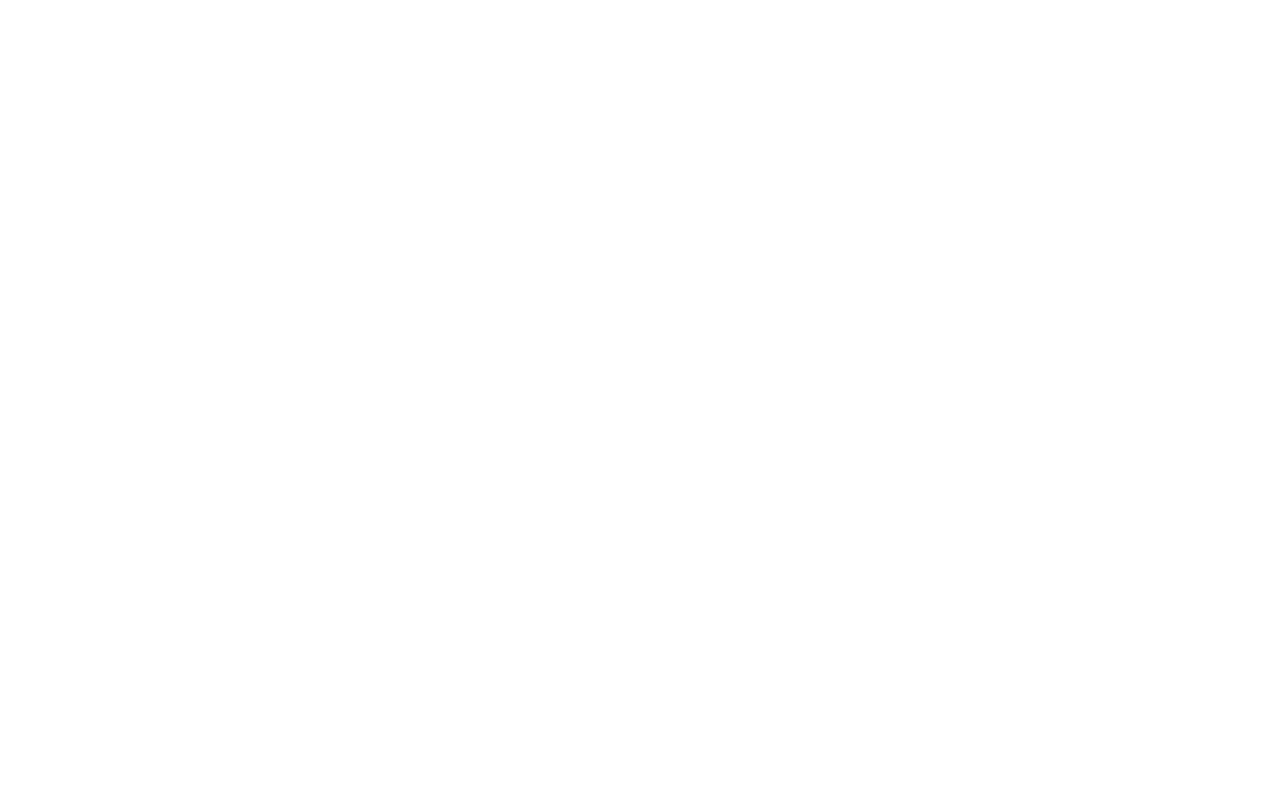
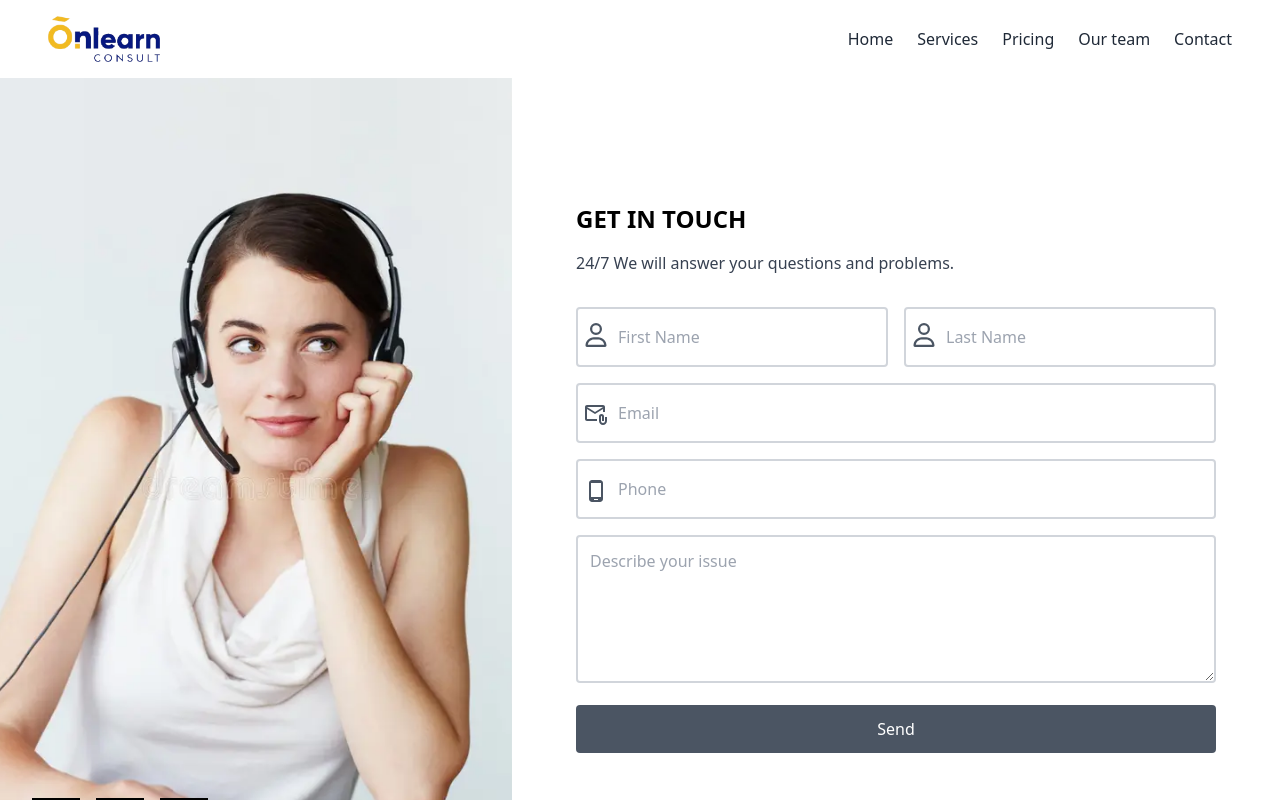
Before and after one commit to solomonojox/waitecc, a React (Create React App) app: page /contact in a window 1280 px wide. Before the commit this address had no page. Shown: the top 800 px of the page. Built offline with nearby package versions, Linux system fonts and the light colour scheme.

Commit message:
Contact us page

```diff
--- a/src/App.js
+++ b/src/App.js
@@ -3,6 +3,7 @@
 // Components
 import LandingPage from './Pages/Landing';
 import Services from './Pages/Services';
+import ContactUs from './Pages/ContactUs';
 
 function App() {
   return (
@@ -11,6 +12,7 @@
         <Routes>
           <Route path="/" element={<LandingPage />} />
           <Route path="/services" element={<Services />} />
+          <Route path="/contact" element={<ContactUs />} />
         </Routes>
       </Router>
     </div>
--- a/src/Assets/assets.js
+++ b/src/Assets/assets.js
@@ -2,12 +2,14 @@
 import hero2 from '../Assets/hero2.jpg'
 import hero3 from '../Assets/hero3.avif'
 import services from '../Assets/services.png'
+import contact_us from '../Assets/contact-us.webp'
 
 const assets = {
     logo,
     hero2,
     hero3,
-    services
+    services,
+    contact_us
 }
 
 export default assets;
--- a/src/Components/Navbar.jsx
+++ b/src/Components/Navbar.jsx
@@ -2,13 +2,12 @@
 import assets from "../Assets/assets";
 import { Link } from "react-router-dom";
 
-import { FaSearch, FaBars, FaTimes } from "react-icons/fa";
+import { FaBars, FaTimes } from "react-icons/fa";
 import { IoMdArrowDropdown } from "react-icons/io";
 
 const Navbar = () => {
   const [menuOpen, setMenuOpen] = useState(false);
   const [innerMenu, setInnerMenu] = useState(false);
-  const [exploreOpen, setExploreOpen] = useState(false);
 
   const toggleMenu = () => {
     setMenuOpen(!menuOpen);
@@ -23,7 +22,7 @@
         </div>
 
         {/* Search Bar */}
-        <div className="hidden lg:flex mx-6">
+        {/* <div className="hidden lg:flex mx-6">
           <div className="relative w-[600px]">
             <input
               type="text"
@@ -34,7 +33,7 @@
               <FaSearch />
             </button>
           </div>
-        </div>
+        </div> */}
 
         {/* Hamburger Icon for Mobile */}
         <div className="lg:hidden">
@@ -48,59 +47,35 @@
 
         {/* Desktop Navigation Links */}
         <div className="hidden lg:flex items-center space-x-6">
-          {/* Explore Dropdown */}
-          <div className="relative group">
-            <button className="text-gray-800 font-medium hover:text-primary flex items-center" onClick={ () => setExploreOpen(!exploreOpen) }>
-              <span>Explore</span> <IoMdArrowDropdown/>
-            </button>
-            <div className={`absolute left-0 mt-2 w-48 bg-white border border-gray-200 shadow-lg transition-opacity duration-300 z-50 ${exploreOpen ? "block" : "hidden"}`}>
-              <ul className="py-2">
-                <li>
-                  <Link
-                    to="#courses"
-                    className="block px-4 py-2 hover:bg-gray-100 text-gray-700"
-                  >
-                    Courses
-                  </Link>
-                </li>
-                <li>
-                  <Link
-                    to="#programs"
-                    className="block px-4 py-2 hover:bg-gray-100 text-gray-700"
-                  >
-                    Programs
-                  </Link>
-                </li>
-                <li>
-                  <Link
-                    to="#diplomatic-training"
-                    className="block px-4 py-2 hover:bg-gray-100 text-gray-700"
-                  >
-                    Diplomatic Training
-                  </Link>
-                </li>
-              </ul>
-            </div>
-          </div>
-
-          {/* Other Links */}
           <Link
-            to="#careers"
+            to="/"
             className="text-gray-800 font-medium hover:text-primary"
           >
-            Careers
+            Home
           </Link>
           <Link
-            to="#login"
+            to="/services"
             className="text-gray-800 font-medium hover:text-primary"
           >
-            Login
+            Services
           </Link>
           <Link
-            to="#signup"
-            className="bg-primary text-white px-6 py-2 rounded-lg font-medium hover:bg-hoverPrimary transition"
+            to="/pricing"
+            className="text-gray-800 font-medium hover:text-primary"
           >
-            Sign Up
+            Pricing
+          </Link>
+          <Link
+            to="/team"
+            className="text-gray-800 font-medium hover:text-primary"
+          >
+            Our team
+          </Link>
+          <Link
+            to="/contact"
+            className="text-gray-800 font-medium hover:text-primary"
+          >
+            Contact
           </Link>
         </div>
       </div>
@@ -111,8 +86,8 @@
           <div className="space-y-4">
             {/* Explore Dropdown */}
             <div>
-              <button className="text-gray-800 font-medium hover:text-primary flex items-center" onClick={ () => setInnerMenu(!innerMenu) }>
-                Explore <IoMdArrowDropdown/>
+              <button className="text-gray-800 font-medium hover:text-primary flex items-center" onClick={() => setInnerMenu(!innerMenu)}>
+                Explore <IoMdArrowDropdown />
               </button>
               <ul className={`mt-2 space-y-2 ${innerMenu ? "block" : "hidden"}`}>
                 <li>
--- /dev/null
+++ b/src/Pages/ContactUs.jsx
@@ -0,0 +1,96 @@
+import React from 'react';
+import Navbar from '../Components/Navbar';
+import Footer from '../Components/Footer';
+import assets from '../Assets/assets';
+
+import { FaTwitter, FaLinkedin, FaFacebook } from 'react-icons/fa';
+import { FaRegUser } from "react-icons/fa6";
+import { MdOutlineAttachEmail, MdOutlinePhoneAndroid } from "react-icons/md";
+
+
+const ContactUs = () => {
+    return (
+        <div className="">
+            <Navbar />
+            <div className="bg-white flex">
+                {/* Left Side with Info */}
+                <div className="hidden w-2/5 h-[100dvh] p-8 bg-blue-50 lg:flex flex-col justify-between"
+                    style={{
+                        backgroundImage: `url(${assets.contact_us})`,
+                        backgroundSize: 'cover',
+                        backgroundPosition: 'center',
+                    }}>
+                    <div>
+
+                    </div>
+                    <div className="flex space-x-4 mt-8">
+                        <FaTwitter className="text-white hover:bg-gray-500 text-5xl cursor-pointer bg-black transition-colors p-2" />
+                        <FaLinkedin className="text-white hover:bg-gray-500 text-5xl bg-black transition-colors p-2 cursor-pointer" />
+                        <FaFacebook className="text-white hover:bg-gray-500 text-5xl bg-black transition-colors p-2 cursor-pointer" />
+                    </div>
+                </div>
+
+                {/* Right Side Form */}
+                <div className="lg:w-3/5 h-[100dvh] flex flex-col justify-center items-center py-8 px-4 lg:px-16 bg-white rounded-r-2xl">
+                    <div className='w-full'>
+                        <h1 className="text-2xl font-bold mb-4">GET IN TOUCH</h1>
+                        <p className="text-gray-700 mb-8">
+                            24/7 We will answer your questions and problems.
+                        </p>
+                    </div>
+                    <form className="space-y-4 w-full">
+                        <div className="flex space-x-4">
+                            <div className='relative w-1/2'>
+                                <input
+                                    type="text"
+                                    placeholder="First Name"
+                                    className="w-full border-2 border-gray-300 py-4 pl-10 pr-3 rounded focus:outline-none focus:border-2 focus:border-blue-300"
+                                />
+                                <FaRegUser className='absolute top-4 left-2 text-gray-600 text-2xl' />
+                            </div>
+                            <div className='relative w-1/2'>
+                                <input
+                                    type="text"
+                                    placeholder="Last Name"
+                                    className="border-2 border-gray-300 py-4 pl-10 pr-3 rounded focus:outline-none focus:border-2 focus:border-blue-300 w-full"
+                                />
+                                <FaRegUser className='absolute top-4 left-2 text-gray-600 text-2xl' />
+                            </div>
+                        </div>
+                        <div className='relative'>
+                            <input
+                                type="email"
+                                placeholder="Email"
+                                className="w-full border-2 border-gray-300 py-4 pl-10 pr-3 rounded focus:outline-none focus:border-2 focus:border-blue-300"
+                            />
+                            <MdOutlineAttachEmail className='absolute top-5 left-2 text-gray-600 text-2xl' />
+                        </div>
+                        <div className='relative'>
+                            <input
+                                type="tel"
+                                placeholder="Phone"
+                                className="w-full border-2 border-gray-300 py-4 pl-10 pr-3 rounded focus:outline-none focus:border-2 focus:border-blue-300"
+                            />
+                            <MdOutlinePhoneAndroid className='absolute top-5 left-2 text-gray-600 text-2xl' />
+                        </div>
+                        <textarea
+                            placeholder="Describe your issue"
+                            rows="5"
+                            className="w-full border-2 border-gray-300 p-3 rounded focus:outline-none focus:border-2 focus:border-blue-300"
+                        />
+                        <button
+                            type="submit"
+                            className="w-full bg-gray-600 text-white p-3 rounded hover:bg-gray-700 transition-colors"
+                        >
+                            Send
+                        </button>
+                    </form>
+                </div>
+            </div>
+
+            <Footer />
+        </div>
+    );
+};
+
+export default ContactUs;
```
Also changed, not shown: src/Assets/contact-us.webp (added).
